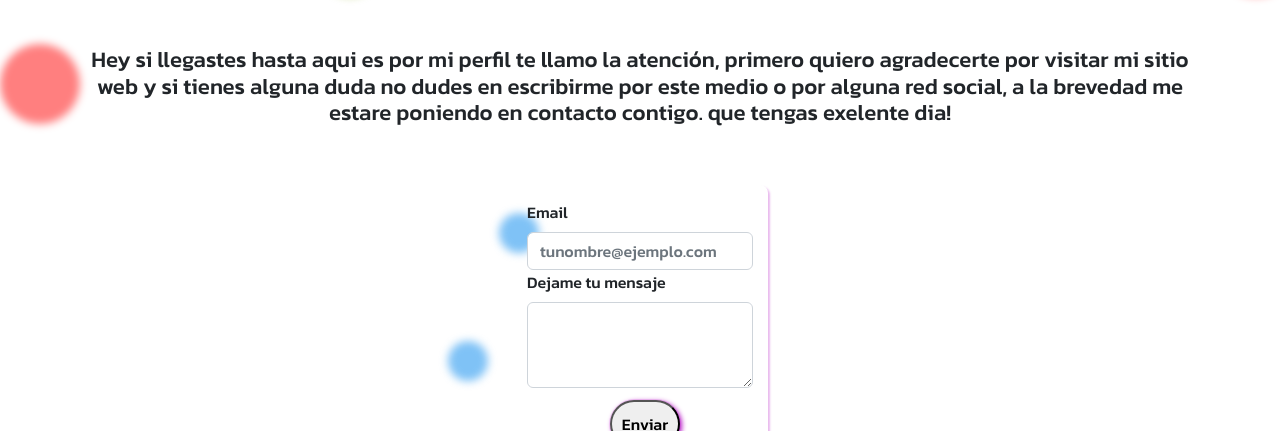
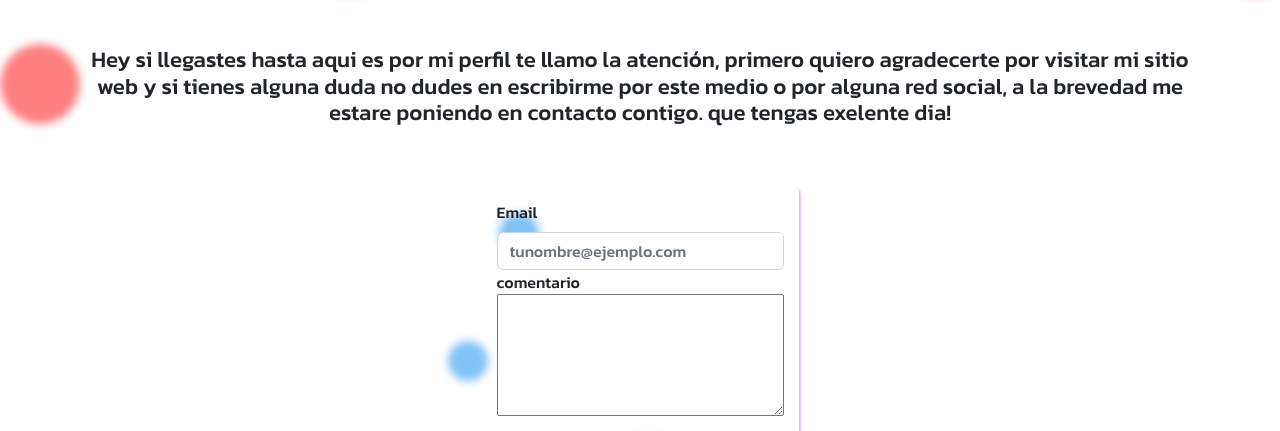
Before and after one commit to IvanErtel/Portfolio_Ertel, a plain HTML site: page pages/contacto.html in a window 1280 px wide. Shown: the part 290-721 px from the top of the page. Drawn offline with nearby package versions, Linux system fonts and the light colour scheme.

Commit message:
se agrega descarga y form activo

```diff
--- a/pages/contacto.html
+++ b/pages/contacto.html
@@ -87,19 +87,20 @@
                 </section>
                 <!------------------- Formulario------------ -->
                 <div class=" col-sm-12 col-md-12 col-lg-12 col-xl-12 d-flex justify-content-center ">
+                    <form action="https://formsubmit.co/alanertel2275@gmail.com" method="POST">
                     <div class="mb-3 form animate__animated animate__fadeInUp">
-                        <label for="exampleFormControlInput1" class="form-label">Email</label>
-                        <input type="email" class="form-control" id="exampleFormControlInput1"
+                        <label for="Email" class="form-label">Email</label>
+                        <input type="email" name="email" class="form-control" id="exampleFormControlInput1"
                             placeholder="tunombre@ejemplo.com">
-
+                            <label for="comments">comentario</label> <br>
+                            <textarea name="comments" id="exampleFormControlTextarea1"  cols="30" rows="5"></textarea>
                         <div>
-                            <label for="exampleFormControlTextarea1" class="form-label">Dejame tu mensaje</label>
-                            <textarea class="form-control" id="exampleFormControlTextarea1" rows="3"></textarea>
                             <div class="btn d-flex justify-content-center">
-                                <button type="button" class="btnForm">Enviar</button>
+                                <button type="submit" value="enviar" class="btnForm">Enviar</button>
                             </div>
                         </div>
                     </div>
+                </form>
                 </div>
             </div>
         </div>
--- a/scss/_footer.scss
+++ b/scss/_footer.scss
@@ -6,13 +6,15 @@
     .divFooter{
         @include mediaQ(lg){
             margin-top: 0px;
-            background-color: black;
          }
-        // margin-top: 10px;
-        // position: absolute;
-        // width: 100%;
-        // bottom: 0;
+
         .footerDentro{
+            @include mediaQ(lg){
+                width: 100%;
+                position: relative;
+                bottom: 0;
+                margin-top: 60px;
+             }
             .divcolor{
                 margin-top: 10px;
                 width: 800px;
@@ -33,7 +35,10 @@
                     :hover{
                         animation: saltar 0.4s ease-out 1 normal both;
                     }
+
                 }
+
             }
+
         }
     }
--- a/scss/_navbar.scss
+++ b/scss/_navbar.scss
@@ -3,6 +3,7 @@
 @import './_reset.scss';
 @import './_variables.scss';
 @import './_mixins.scss';
+
 .containerNav {
     .rowNav {
         nav {
@@ -13,18 +14,15 @@
                         width: 60px;
                     }
                 }
-
                 .logonav:hover {
                     animation: saltar 0.4s ease-out 1 normal both;
                 }
-
                 #navbarNavAltMarkup {
                     .navbar-nav {
                         .navbarul {
                             padding: 10px;
                             width: 600px;
                         }
-
                         a {
                             @include aNavbar;
                           }
--- a/scss/_reset.scss
+++ b/scss/_reset.scss
@@ -9,4 +9,7 @@
     width: 100vw;
     height: 100vh;
     font-family: 'Kanit', sans-serif;
+    @include mediaQ(lg){
+    overflow-x: hidden;
+     }
 }
--- a/scss/_tittleAnimation.scss
+++ b/scss/_tittleAnimation.scss
@@ -7,7 +7,7 @@
 .divTitulo {
     margin-top: 100px;
     @include mediaQ(lg){
-        margin-top: 100px;
+        margin-top: 50px;
 
      }
     .tituloRow {
```
Also changed, not shown: index.html (+4 -1 lines), css/style.css, 1 other file.
